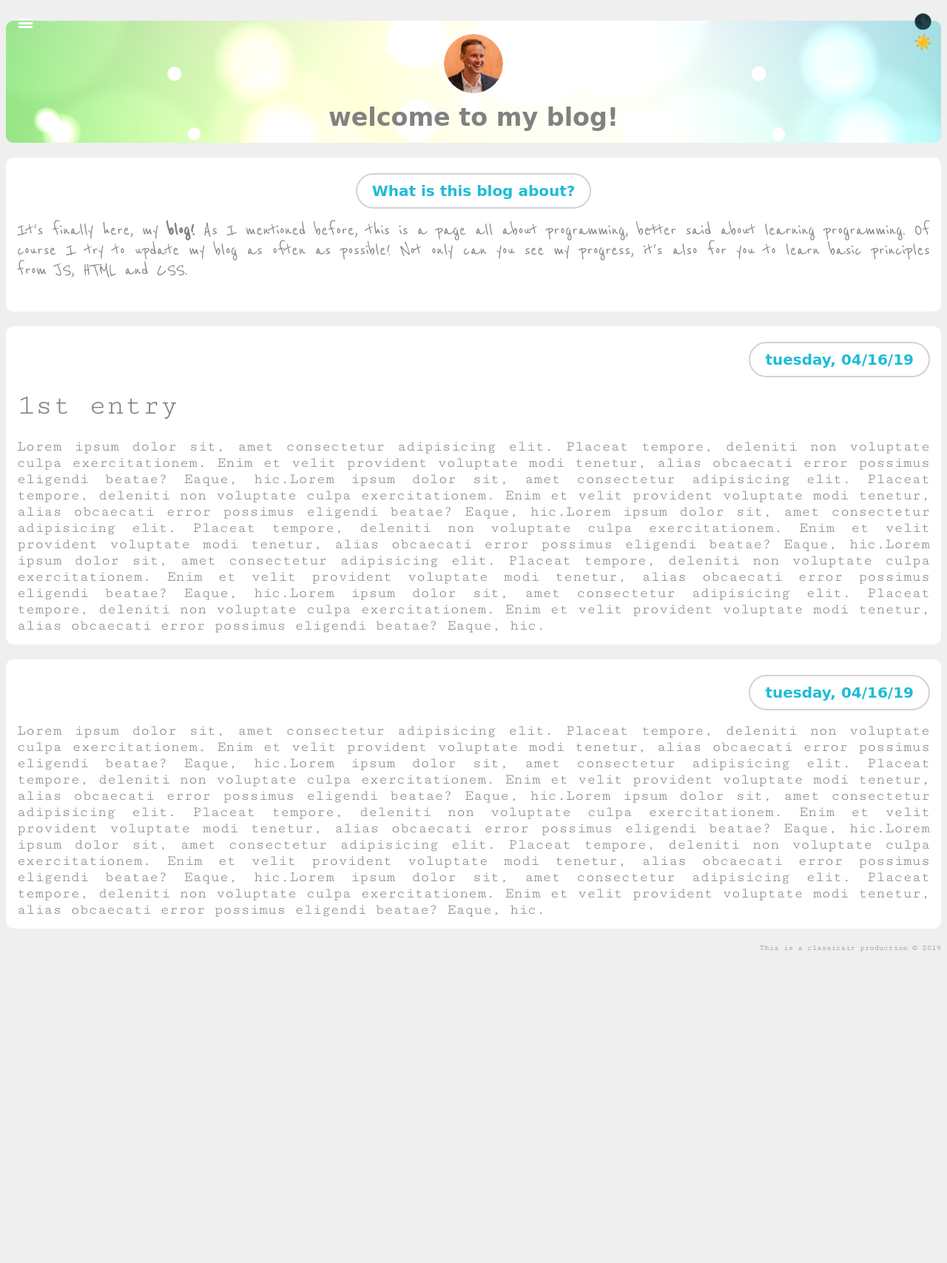
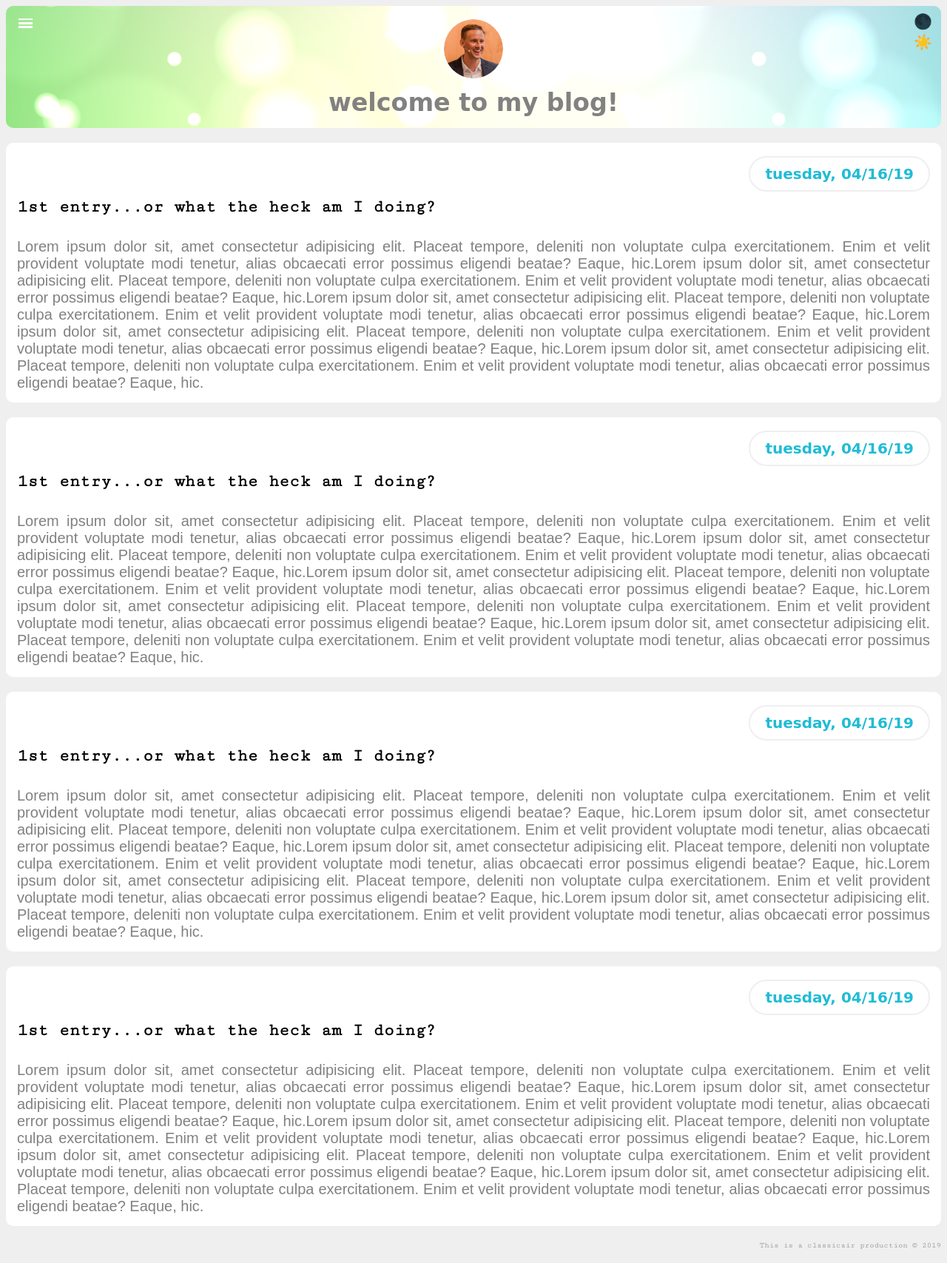
Before and after one commit to Joslef/joerg.online, a plain HTML site: page blog.html in a window 1280 px wide. Shown: the whole page at 74% size. Before the commit the page ends 1305 px from the top, so only its background shows below. Drawn offline with Linux system fonts and the light colour scheme; a web font is replaced by a local one.

Commit message:
rework css and next steps blog

```diff
--- a/blog.html
+++ b/blog.html
@@ -15,7 +15,6 @@
 
 	<body>
 		<!-- sidepanel start -->
-
 		<div id="mySidenav" class="sidenav">
 			<a href="javascript:void(0)" class="closebtn" onclick="closeNav()"
 				>&times;</a
@@ -25,18 +24,15 @@
 			<a href="#">Links</a>
 			<a href="#">Contact</a>
 		</div>
-
 		<!-- sidepanel end -->
 
 		<!-- Add all page content inside the div with class "main" if you want the side nav to push page content to the right (not used if you only want the sidenav to sit on top of the page -->
-
 		<div id="main">
 			<!-- header start -->
-
-			<div class="darkmode">
+			<div id="darkmode">
 				<a href="#" onclick="changeCSS('css/styleDark.css', 2)"> 🌑</a>
 			</div>
-			<div class="lightmode">
+			<div id="lightmode">
 				<a href="#" onclick="changeCSS('css/styleLight.css', 2)"> ☀️</a>
 			</div>
 
@@ -45,33 +41,13 @@
 				<img alt="" class="img-circle" src="pictures/profilbild.png" />
 				<p>welcome to my blog!</p>
 			</div>
-
 			<!-- header end -->
 
-			<!-- What is this blog about section start -->
-
-			<div class="section" id="intro">
-				<h1><span>What is this blog about?</span></h1>
-				<p>
-					It's finally here, my <strong>blog!</strong> As I mentioned
-					before, this is a page all about programming, better said
-					about learning programming. Of course I try to update my
-					blog as often as possible! Not only can you see my progress,
-					it's also for you to learn basic principles from JS, HTML
-					and CSS.
-				</p>
-				<br />
-			</div>
-
-			<!-- What is this blog about section end -->
-
 			<!-- blog entry section start -->
-
 			<div class="section">
 				<h2><span>tuesday, 04/16/19</span></h2>
-				<p style="text-align: left; font-size: 30pt">1st entry</p>
-				<br />
-				<p style="text-align: justify">
+				<h3>1st entry...or what the heck am I doing?</h3>
+				<p>
 					Lorem ipsum dolor sit, amet consectetur adipisicing elit.
 					Placeat tempore, deleniti non voluptate culpa
 					exercitationem. Enim et velit provident voluptate modi
@@ -98,7 +74,8 @@
 
 			<div class="section">
 				<h2><span>tuesday, 04/16/19</span></h2>
-				<p style="text-align: justify">
+				<h3>1st entry...or what the heck am I doing?</h3>
+				<p>
 					Lorem ipsum dolor sit, amet consectetur adipisicing elit.
 					Placeat tempore, deleniti non voluptate culpa
 					exercitationem. Enim et velit provident voluptate modi
@@ -123,13 +100,67 @@
 				</p>
 			</div>
 
+			<div class="section">
+				<h2><span>tuesday, 04/16/19</span></h2>
+				<h3>1st entry...or what the heck am I doing?</h3>
+				<p>
+					Lorem ipsum dolor sit, amet consectetur adipisicing elit.
+					Placeat tempore, deleniti non voluptate culpa
+					exercitationem. Enim et velit provident voluptate modi
+					tenetur, alias obcaecati error possimus eligendi beatae?
+					Eaque, hic.Lorem ipsum dolor sit, amet consectetur
+					adipisicing elit. Placeat tempore, deleniti non voluptate
+					culpa exercitationem. Enim et velit provident voluptate modi
+					tenetur, alias obcaecati error possimus eligendi beatae?
+					Eaque, hic.Lorem ipsum dolor sit, amet consectetur
+					adipisicing elit. Placeat tempore, deleniti non voluptate
+					culpa exercitationem. Enim et velit provident voluptate modi
+					tenetur, alias obcaecati error possimus eligendi beatae?
+					Eaque, hic.Lorem ipsum dolor sit, amet consectetur
+					adipisicing elit. Placeat tempore, deleniti non voluptate
+					culpa exercitationem. Enim et velit provident voluptate modi
+					tenetur, alias obcaecati error possimus eligendi beatae?
+					Eaque, hic.Lorem ipsum dolor sit, amet consectetur
+					adipisicing elit. Placeat tempore, deleniti non voluptate
+					culpa exercitationem. Enim et velit provident voluptate modi
+					tenetur, alias obcaecati error possimus eligendi beatae?
+					Eaque, hic.
+				</p>
+			</div>
+
+			<div class="section">
+				<h2><span>tuesday, 04/16/19</span></h2>
+				<h3>1st entry...or what the heck am I doing?</h3>
+				<p>
+					Lorem ipsum dolor sit, amet consectetur adipisicing elit.
+					Placeat tempore, deleniti non voluptate culpa
+					exercitationem. Enim et velit provident voluptate modi
+					tenetur, alias obcaecati error possimus eligendi beatae?
+					Eaque, hic.Lorem ipsum dolor sit, amet consectetur
+					adipisicing elit. Placeat tempore, deleniti non voluptate
+					culpa exercitationem. Enim et velit provident voluptate modi
+					tenetur, alias obcaecati error possimus eligendi beatae?
+					Eaque, hic.Lorem ipsum dolor sit, amet consectetur
+					adipisicing elit. Placeat tempore, deleniti non voluptate
+					culpa exercitationem. Enim et velit provident voluptate modi
+					tenetur, alias obcaecati error possimus eligendi beatae?
+					Eaque, hic.Lorem ipsum dolor sit, amet consectetur
+					adipisicing elit. Placeat tempore, deleniti non voluptate
+					culpa exercitationem. Enim et velit provident voluptate modi
+					tenetur, alias obcaecati error possimus eligendi beatae?
+					Eaque, hic.Lorem ipsum dolor sit, amet consectetur
+					adipisicing elit. Placeat tempore, deleniti non voluptate
+					culpa exercitationem. Enim et velit provident voluptate modi
+					tenetur, alias obcaecati error possimus eligendi beatae?
+					Eaque, hic.
+				</p>
+			</div>
 			<!-- blog entry section end -->
 
 			<div class="copyright">
 				This is a classicair production &copy; 2019
 			</div>
 		</div>
-
 		<script src="script.js"></script>
 	</body>
 </html>
--- a/css/styleDark.css
+++ b/css/styleDark.css
@@ -6,11 +6,68 @@ html {
 body {
 	font-family: 'Cutive Mono', monospace;
 	font-size: 15pt;
-	background-color: #0d0d0d;
+	background-color: #818181;
+	color: #efefef;
 	padding: 0px;
 	margin: 0;
 }
 
+a {
+	text-decoration: none;
+	color: white;
+}
+
+p {
+	padding: 0;
+	margin: 0;
+}
+
+/* start head in every section block - centered */
+h1 {
+	font-family: 'Megrim', cursive;
+	font-size: 15pt;
+	color: #20bcd5;
+	text-align: center;
+	padding: 18px 0 18px 0;
+	margin: 0 0 10px 0;
+}
+
+h1 span {
+	border: 2px solid #818181;
+	padding: 10px 20px;
+	border-radius: 30px;
+}
+/* end head in every section block - centered */
+
+/* start head in every section block - right (e.g. date in blog) */
+h2 {
+	font-family: 'Megrim', cursive;
+	font-size: 15pt;
+	color: #20bcd5;
+	text-align: right;
+	padding: 18px 0 18px 0;
+	margin: 0 0 10px 0;
+}
+
+h2 span {
+	border: 2px solid #818181;
+	padding: 10px 20px;
+	border-radius: 30px;
+}
+/* end head in every section block - right (e.g. date in blog) */
+
+/* start block element */
+.section {
+	background-color: black;
+	color: #efefef;
+	padding: 15px;
+	margin-bottom: 20px;
+	border-radius: 10px;
+	transition: 0.5s;
+}
+/* end block element */
+
+/* start burger menu */
 #lines {
 	position: absolute;
 	top: 25px;
@@ -22,18 +79,21 @@ body {
 	width: 19px;
 	transition: 0.5s;
 }
+/* end burger menu */
 
-.lightmode {
+/* start buttons top right corner for darkmode */
+#lightmode {
 	position: absolute;
 	right: 20px;
 	top: 45px;
 }
 
-.darkmode {
+#darkmode {
 	position: absolute;
 	right: 20px;
 	top: 17px;
 }
+/* end buttons top right corner for darkmode */
 
 /* start sidepanel */
 
@@ -45,7 +105,7 @@ body {
 	z-index: 1; /* Stay on top */
 	top: 0; /* Stay at the top */
 	left: 0;
-	background-color: #111; /* Black*/
+	background-color: black; /* Black*/
 	overflow-x: hidden; /* Disable horizontal scroll */
 	padding-top: 60px; /* Place content 60px from the top */
 	transition: 0.5s; /* 0.5 second transition effect to slide in the sidenav */
@@ -65,7 +125,7 @@ body {
 
 /* When you mouse over the navigation links, change their color */
 .sidenav a:hover {
-	color: #f1f1f1;
+	color: #efefef;
 }
 
 /* Position and style the close button (top right corner) */
@@ -81,7 +141,7 @@ body {
 #main {
 	transition: margin-left 0.5s;
 	padding: 8px;
-	background-color: #1d1d1d;
+	background-color: #818181;
 	transition: 0.5s;
 }
 
@@ -96,54 +156,14 @@ body {
 }
 /* end sidepanel */
 
-h1 {
-	font-family: 'Megrim', cursive;
-	font-size: 15pt;
-	color: #20bcd5;
-	text-align: center;
-	padding: 18px 0 18px 0;
-	margin: 0 0 10px 0;
-}
-
-h1 span {
-	border: 2px solid lightgray;
-	padding: 10px 20px;
-	border-radius: 30px;
-}
-
-p {
-	padding: 0;
-	margin: 0;
-}
-
+/* start section on top of page */
 .img-circle {
 	border: 3px solid white;
 	border-radius: 50%;
 }
 
-.section {
-	background-color: black;
-	color: #818181;
-	padding: 15px;
-	margin-bottom: 10px;
-	border-radius: 10px;
-	transition: 0.5s;
-}
-
-/* start blog entry */
-.sectionBlog {
-	background-color: #fff;
-	color: #818181;
-	padding: 15px;
-	margin-bottom: 10px;
-	border-radius: 10px;
-	transition: 0.5s;
-	height: 300px;
-}
-/* end blog entry */
-
 #intro {
-	color: #818181;
+	color: #efefef;
 	font-family: 'Reenie Beanie', cursive;
 	font-size: 20pt;
 	text-align: justify;
@@ -176,7 +196,9 @@ p {
 	text-align: right;
 	margin-top: 10px;
 }
+/* end section on top of page */
 
+/* start progress area */
 li {
 	margin-bottom: 15px;
 	font-weight: bold;
@@ -190,11 +212,11 @@ progress {
 	width: 70%;
 	height: 20px;
 	color: #3fb6b2;
-	background: #818181;
+	background: #efefef;
 }
 
 progress::-webkit-progress-bar {
-	background: #818181;
+	background: #efefef;
 }
 
 progress::-webkit-progress-value {
@@ -203,9 +225,11 @@ progress::-webkit-progress-value {
 
 progress::-moz-progress-bar {
 	color: #3fb6b2;
-	background: #818181;
+	background: #efefef;
 }
+/* end progress area */
 
+/* start class for smiley */
 .face {
 	transform: scale(0.4);
 	margin: 0 auto;
@@ -213,8 +237,10 @@ progress::-moz-progress-bar {
 	margin-top: -35px;
 	margin-bottom: -25px;
 }
+/* end class for smiley */
 
-#contacts img {
+/* start follow me section */
+.contacts img {
 	height: 50px;
 	width: 50px;
 	margin-left: 7px;
@@ -226,12 +252,7 @@ progress::-moz-progress-bar {
 	/* end transition */
 }
 
-a {
-	text-decoration: none;
-	color: white;
-}
-
-#contacts img:hover {
+.contacts img:hover {
 	/* start transition */
 	top: -2px;
 	/* end transition */
@@ -240,19 +261,22 @@ a {
 	/* end box shadow */
 }
 
-#contacts {
+.contacts {
 	text-align: center;
 }
+/* end follow me section */
 
+/* start copyright at end of page */
 .copyright {
 	font-size: 8pt;
+	padding-bottom: 10px;
+	color: black;
+	position: relative;
 	text-align: right;
-	padding-bottom: 10px;
-	color: grey;
 }
+/* end copyright at end of page */
 
 /* start scrollbar */
-
 ::-webkit-scrollbar {
 	width: 15px;
 }
--- a/css/styleLight.css
+++ b/css/styleLight.css
@@ -7,11 +7,78 @@ body {
 	font-family: 'Cutive Mono', monospace;
 	font-size: 15pt;
 	background-color: #efefef;
-	color: black;
+	color: #818181;
 	padding: 0px;
 	margin: 0;
 }
 
+a {
+	text-decoration: none;
+	color: #818181;
+}
+
+p {
+	font-family: sans-serif;
+	text-align: justify;
+	padding: 0;
+	margin: 0;
+}
+
+/* start head in every section block - centered */
+h1 {
+	font-family: 'Megrim', cursive;
+	font-size: 15pt;
+	color: #20bcd5;
+	text-align: center;
+	padding: 18px 0 18px 0;
+	margin: 0 0 10px 0;
+}
+
+h1 span {
+	border: 2px solid #efefef;
+	padding: 10px 20px;
+	border-radius: 30px;
+}
+/* end head in every section block - centered */
+
+/* start head in every section block - right (e.g. date in blog) */
+h2 {
+	font-family: 'Megrim', cursive;
+	font-size: 15pt;
+	color: #20bcd5;
+	text-align: right;
+	padding: 15px 0 0 0;
+	margin: 0 0 0 0;
+}
+
+h2 span {
+	border: 2px solid #efefef;
+	padding: 10px 20px;
+	border-radius: 30px;
+}
+/* end head in every section block - right (e.g. date in blog) */
+
+/* start topic of blog sections */
+h3 {
+	color: black;
+	text-align: left;
+	padding: 0 0 0 0;
+	margin: 20px 0 30px 0;
+}
+/* end topic of blog sections */
+
+/* start block element */
+.section {
+	background-color: white;
+	color: #818181;
+	padding: 15px;
+	margin-bottom: 20px;
+	border-radius: 10px;
+	transition: 0.5s;
+}
+/* end block element */
+
+/* start burger menu */
 #lines {
 	position: absolute;
 	top: 25px;
@@ -23,18 +90,21 @@ body {
 	width: 19px;
 	transition: 0.5s;
 }
+/* end burger menu */
 
-.lightmode {
+/* start buttons top right corner for darkmode */
+#lightmode {
 	position: absolute;
 	right: 20px;
 	top: 45px;
 }
 
-.darkmode {
+#darkmode {
 	position: absolute;
 	right: 20px;
 	top: 17px;
 }
+/* end buttons top right corner for darkmode */
 
 /* start sidepanel */
 
@@ -46,7 +116,7 @@ body {
 	z-index: 1; /* Stay on top */
 	top: 0; /* Stay at the top */
 	left: 0;
-	background-color: #fff; /* White */
+	background-color: white; /* White */
 	overflow-x: hidden; /* Disable horizontal scroll */
 	padding-top: 60px; /* Place content 60px from the top */
 	transition: 0.5s; /* 0.5 second transition effect to slide in the sidenav */
@@ -58,6 +128,7 @@ body {
 	text-decoration: none;
 	font-family: 'Megrim', cursive;
 	font-weight: bold;
+	font-size: 25px;
 	color: #818181;
 	display: block;
 	transition: 0.3s;
@@ -65,7 +136,7 @@ body {
 
 /* When you mouse over the navigation links, change their color */
 .sidenav a:hover {
-	color: #f1f1f1;
+	color: #efefef;
 }
 
 /* Position and style the close button (top right corner) */
@@ -96,60 +167,11 @@ body {
 }
 /* end sidepanel */
 
-h1 {
-	font-family: 'Megrim', cursive;
-	font-size: 15pt;
-	color: #20bcd5;
-	text-align: center;
-	padding: 18px 0 18px 0;
-	margin: 0 0 10px 0;
-}
-
-h1 span {
-	border: 2px solid lightgray;
-	padding: 10px 20px;
-	border-radius: 30px;
-}
-
-p {
-	padding: 0;
-	margin: 0;
-}
-
+/* start section on top of page */
 .img-circle {
 	border: 3px solid white;
 	border-radius: 50%;
 }
-
-.section {
-	background-color: #fff;
-	color: #818181;
-	padding: 15px;
-	margin: 20px 0px;
-	border-radius: 10px;
-	transition: 0.5s;
-}
-
-/* start blog entry */
-
-h2 {
-	font-family: 'Megrim', cursive;
-	font-size: 15pt;
-	color: #20bcd5;
-	text-align: right;
-	padding: 18px 0 18px 0;
-	margin: 0 0 10px 0;
-	background-color: #fff;
-}
-
-h2 span {
-	border: 2px solid lightgray;
-	padding: 10px 20px;
-	border-radius: 30px;
-	background-color: #fff;
-}
-
-/* end blog entry */
 
 #intro {
 	color: #818181;
@@ -185,7 +207,9 @@ h2 span {
 	text-align: right;
 	margin-top: 10px;
 }
+/* end section on top of page */
 
+/* start progress area */
 li {
 	margin-bottom: 15px;
 	font-weight: bold;
@@ -199,11 +223,11 @@ progress {
 	width: 70%;
 	height: 20px;
 	color: #3fb6b2;
-	background: #efefef;
+	background: #818181;
 }
 
 progress::-webkit-progress-bar {
-	background: #efefef;
+	background: #818181;
 }
 
 progress::-webkit-progress-value {
@@ -212,9 +236,11 @@ progress::-webkit-progress-value {
 
 progress::-moz-progress-bar {
 	color: #3fb6b2;
-	background: #efefef;
+	background: #818181;
 }
+/* end progress area */
 
+/* start class for smiley */
 .face {
 	transform: scale(0.4);
 	margin: 0 auto;
@@ -222,8 +248,10 @@ progress::-moz-progress-bar {
 	margin-top: -35px;
 	margin-bottom: -25px;
 }
+/* end class for smiley */
 
-#contacts img {
+/* start follow me section */
+.contacts img {
 	height: 50px;
 	width: 50px;
 	margin-left: 7px;
@@ -235,12 +263,7 @@ progress::-moz-progress-bar {
 	/* end transition */
 }
 
-a {
-	text-decoration: none;
-	color: #818181;
-}
-
-#contacts img:hover {
+.contacts img:hover {
 	/* start transition */
 	top: -2px;
 	/* end transition */
@@ -249,17 +272,20 @@ a {
 	/* end box shadow */
 }
 
-#contacts {
+.contacts {
 	text-align: center;
 }
+/* end follow me section */
 
+/* start copyright at end of page */
 .copyright {
 	font-size: 8pt;
-
 	padding-bottom: 10px;
 	color: #818181;
 	position: relative;
+	text-align: right;
 }
+/* end copyright at end of page */
 
 /* start scrollbar */
 ::-webkit-scrollbar {
```
Also changed, not shown: index.html (+18 -28 lines).
